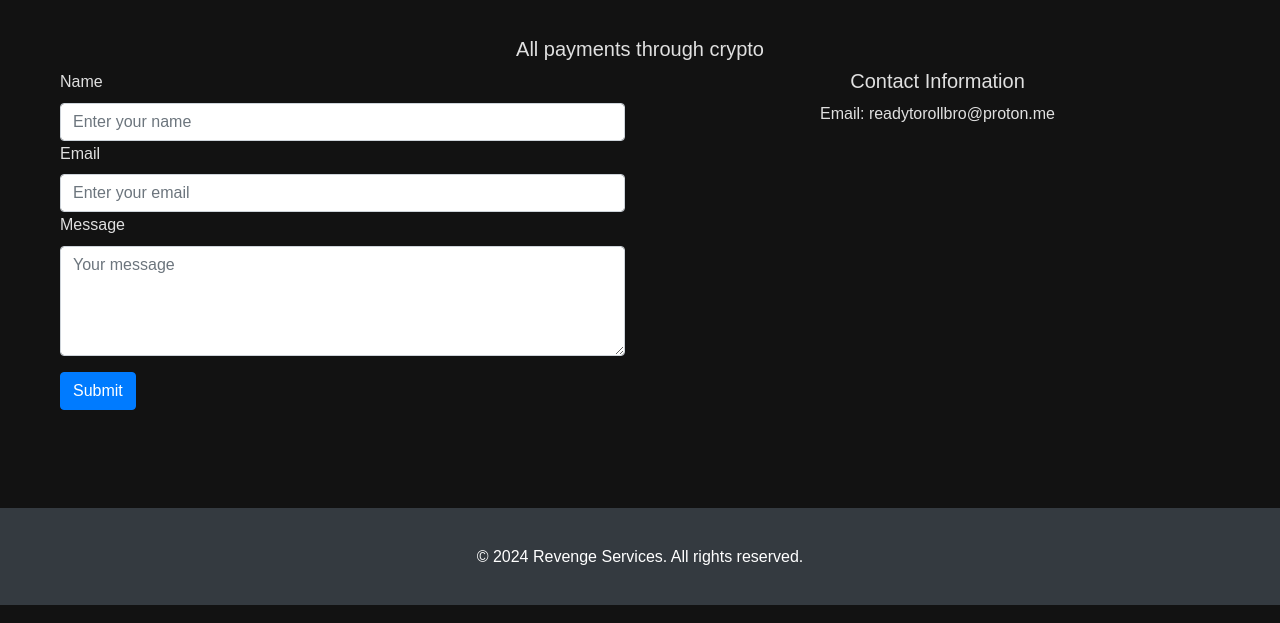
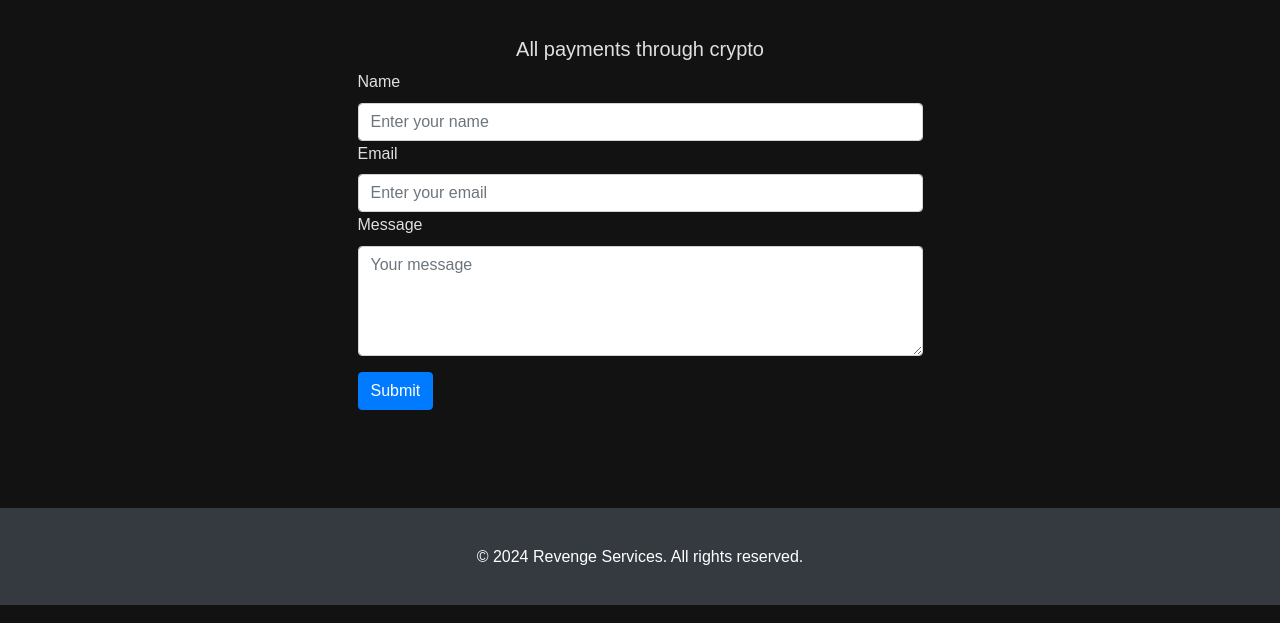
Before and after one commit to iamvengeance0/revenge, a plain HTML site: page contact.html in a window 1280 px wide. Shown: the part 177-800 px from the top of the page. Drawn offline with nearby package versions, Linux system fonts and the light colour scheme.

Commit message:
contact changes

```diff
--- a/contact.html
+++ b/contact.html
@@ -49,10 +49,6 @@
                         <button type="submit" class="btn btn-primary">Submit</button>
                     </form>
                 </div>
-                <div class="col-md-6 text-center">
-                    <h5>Contact Information</h5>
-                    <p>Email: readytorollbro@proton.me</p>
-                </div>
             </div>
         </div>
     </section>
```
